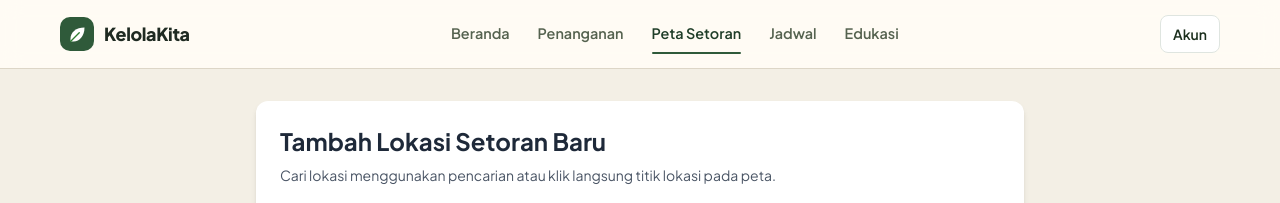
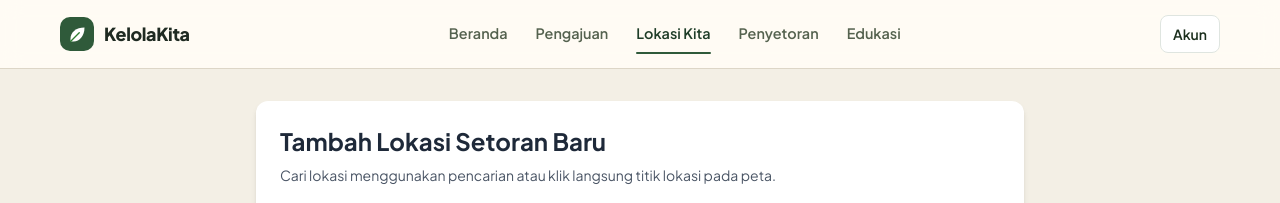
Before and after one commit to pbp-f-kelompok-1/KelolaKita, a Django app: page /locations/add/ in a window 1280 px wide. Shown: the top 203 px of the page. Run offline with Django 5.2, Linux system fonts and the light colour scheme; the visitor is signed in with stand-in values (Sample User, id 1); style sheets or scripts are compiled from the project's sources; some libraries are stand-ins or nearby versions; grey boxes are pictures that could not be loaded.

Commit message:
chore(navbar): rename for informative nav links

```diff
--- a/templates/base.html
+++ b/templates/base.html
@@ -47,13 +47,13 @@
                     {% if active_nav == 'beranda' %}aria-current="page"{% endif %}>Beranda</a>
                 <a class="nav__link{% if active_nav == 'penanganan' %} is-active{% endif %}"
                     href="{% url 'penanganan:daftar_pengajuan' %}"
-                    {% if active_nav == 'penanganan' %}aria-current="page"{% endif %}>Penanganan</a>
+                    {% if active_nav == 'penanganan' %}aria-current="page"{% endif %}>Pengajuan</a>
                 <a class="nav__link{% if active_nav == 'peta' %} is-active{% endif %}"
                     href="{% url 'show_location' %}"
-                    {% if active_nav == 'peta' %}aria-current="page"{% endif %}>Peta Setoran</a>
+                    {% if active_nav == 'peta' %}aria-current="page"{% endif %}>Lokasi Kita</a>
                 <a class="nav__link{% if active_nav == 'jadwal' %} is-active{% endif %}"
                     href="{% url 'show_schedule' %}"
-                    {% if active_nav == 'jadwal' %}aria-current="page"{% endif %}>Jadwal</a>
+                    {% if active_nav == 'jadwal' %}aria-current="page"{% endif %}>Penyetoran</a>
                 <a class="nav__link{% if active_nav == 'edukasi' %} is-active{% endif %}"
                     href="{% url 'education_home' %}"
                     {% if active_nav == 'edukasi' %}aria-current="page"{% endif %}>Edukasi</a>
```
